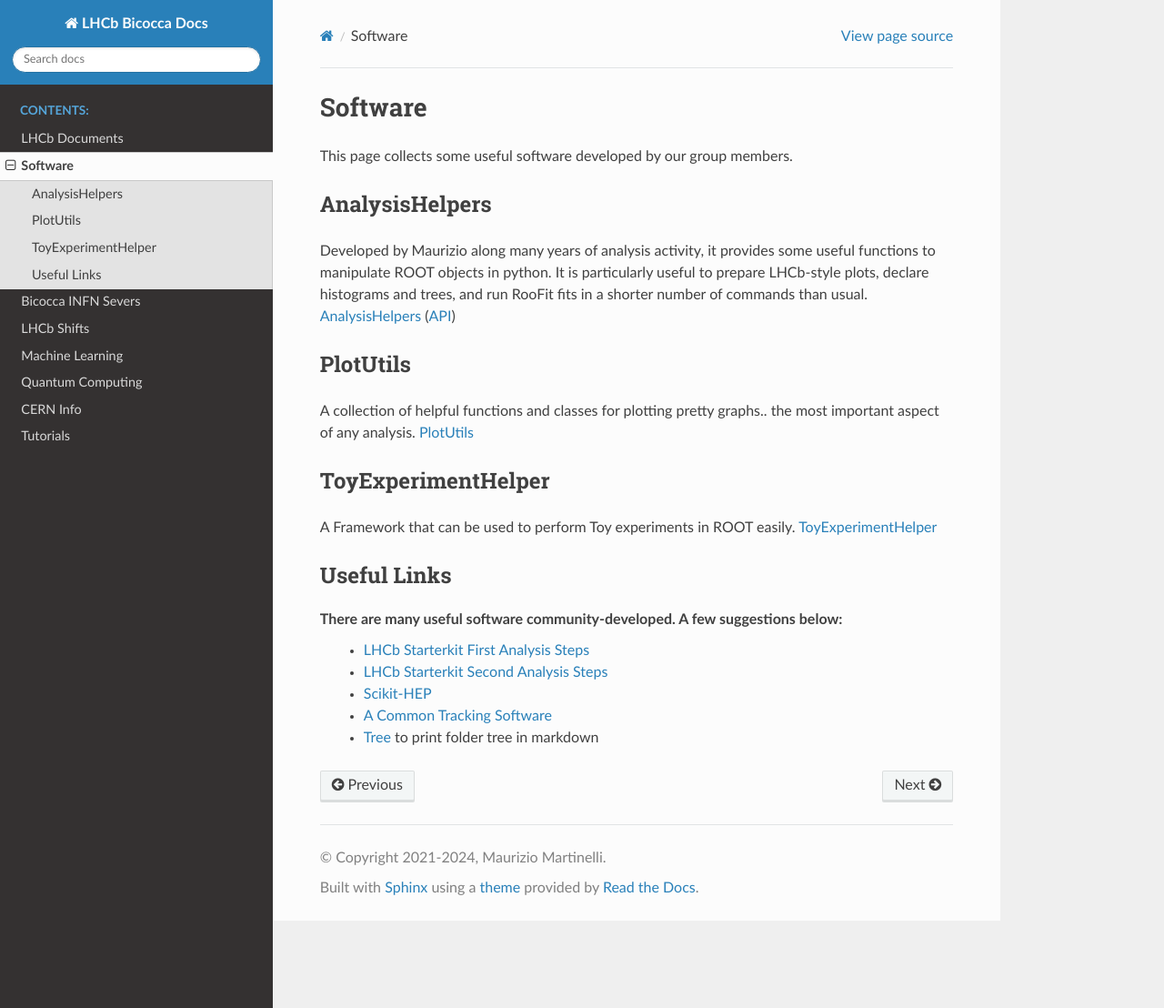
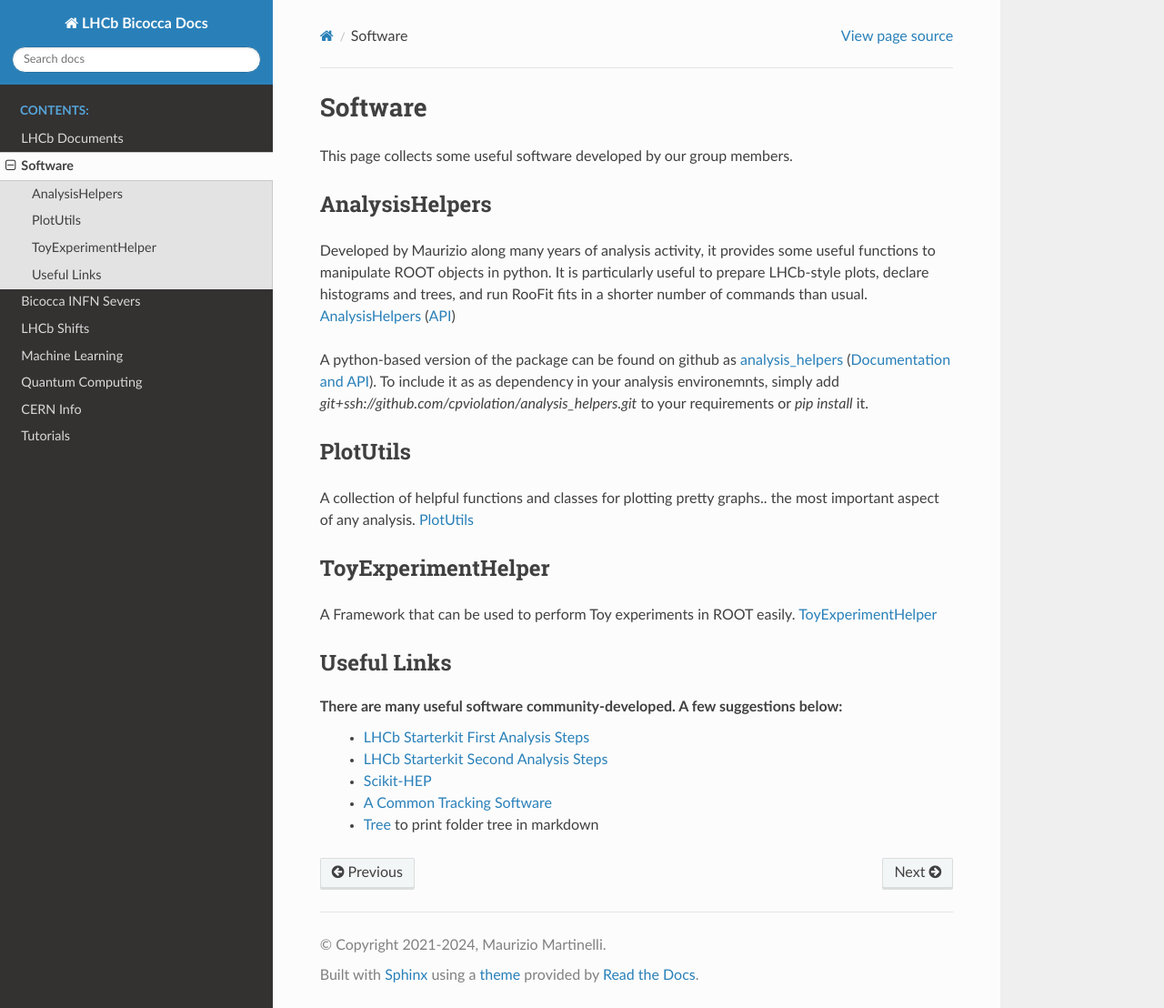
Before and after one commit to lhcb-bicocca/documentation, a Sphinx documentation site: the page built from docs/source/software.rst, in a window 1280 px wide and 1108 px high. Shown: the whole window at 91% size. Built offline with Sphinx 7.4.7 and the Read the Docs theme 3.1.0, drawn with Linux system fonts in a browser that asks for light colours.

Commit message:
Update software.rst with analysis_helpers details
Added information about a Python-based version of the package and its installation.

```diff
--- a/docs/source/software.rst
+++ b/docs/source/software.rst
@@ -8,6 +8,8 @@ Developed by Maurizio along many years of analysis activity, it provides some us
 functions to manipulate ROOT objects in python. It is particularly useful to prepare
 LHCb-style plots, declare histograms and trees, and run RooFit fits in a shorter number
 of commands than usual. `AnalysisHelpers <https://gitlab.cern.ch/mamartin/AnalysisHelpers>`_ (`API <https://maurizios-analysis-helpers.docs.cern.ch>`_)
+
+A python-based version of the package can be found on github as `analysis_helpers <https://github.com/cpviolation/analysis_helpers>`_ (`Documentation and API <https://cpviolation.github.io/analysis_helpers/>`_). To include it as as dependency in your analysis environemnts, simply add `git+ssh://github.com/cpviolation/analysis_helpers.git` to your requirements or `pip install` it.
 
 PlotUtils
 ^^^^^^^^^
```
